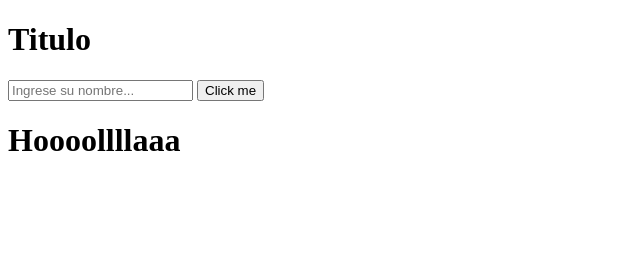
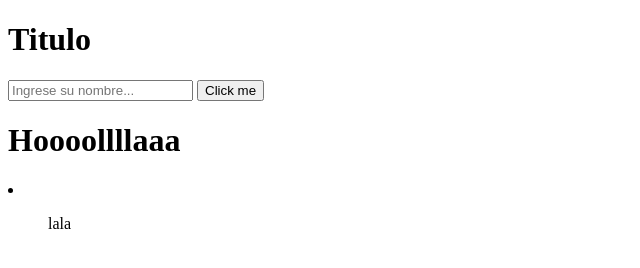
Before and after one commit to MarciaMillanao/prueba, a plain HTML site: page index.html in a window 1280 px wide. Shown: the full height of the page, 0-640 px from the left. Drawn offline with Linux system fonts and the light colour scheme.

Commit message:
actualización

```diff
--- a/index.html
+++ b/index.html
@@ -11,6 +11,11 @@
   <input type="text" placeholder="Ingrese su nombre..." id="name">
   <button>Click me</button>
   <h1>Hoooollllaaa</h1>
+  <li>
+    <ul>
+      lala
+    </ul>
+  </li>
   <!-- Contenedor -->
   <div id="root"></div>
 
```
